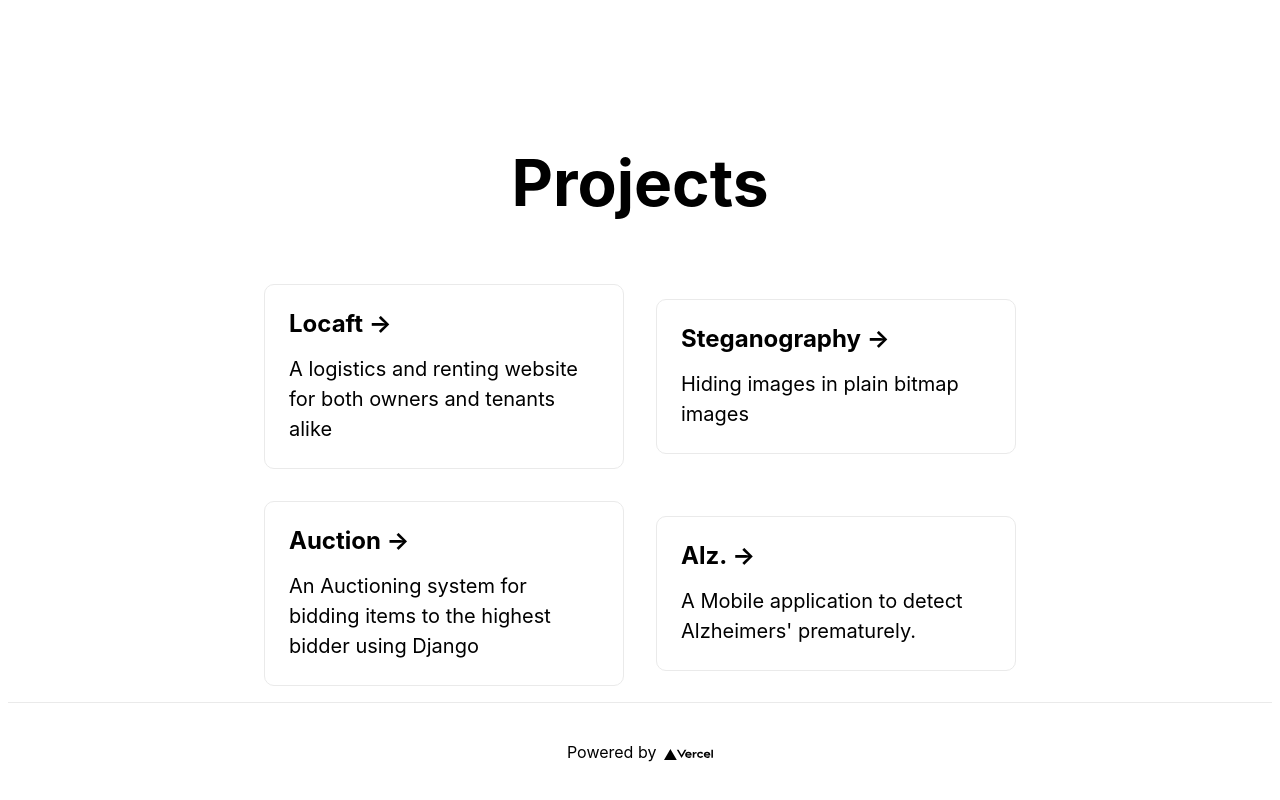
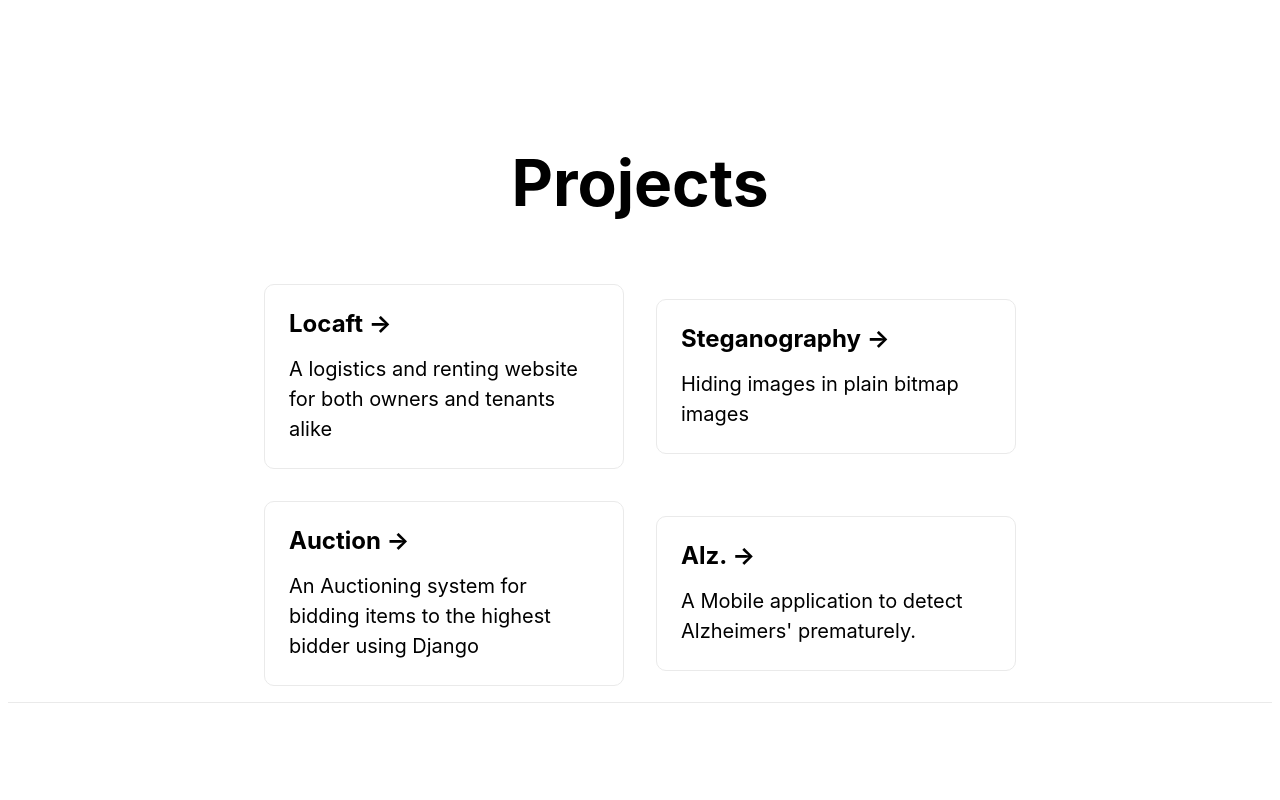
Before and after one commit to Priyatham-sai-chand/Portfolio, a Next.js app: page / in a window 1280 px wide. Shown: the part 654-1454 px from the top of the page. Built offline with nearby package versions, Linux system fonts and the light colour scheme.

Commit message:
footer delete

```diff
--- a/pages/index.js
+++ b/pages/index.js
@@ -64,14 +64,7 @@
         </div>
 
       <footer className={styles.footer}>
-        <a
-          href="https://github.com/Priyatham-sai-chand/alzapp"
-          target="_blank"
-          rel="noopener noreferrer"
-        >
-          Powered by{' '}
-          <img src="/vercel.svg" alt="Vercel Logo" className={styles.logo} />
-        </a>
+
       </footer>
     </div>
   )
```
